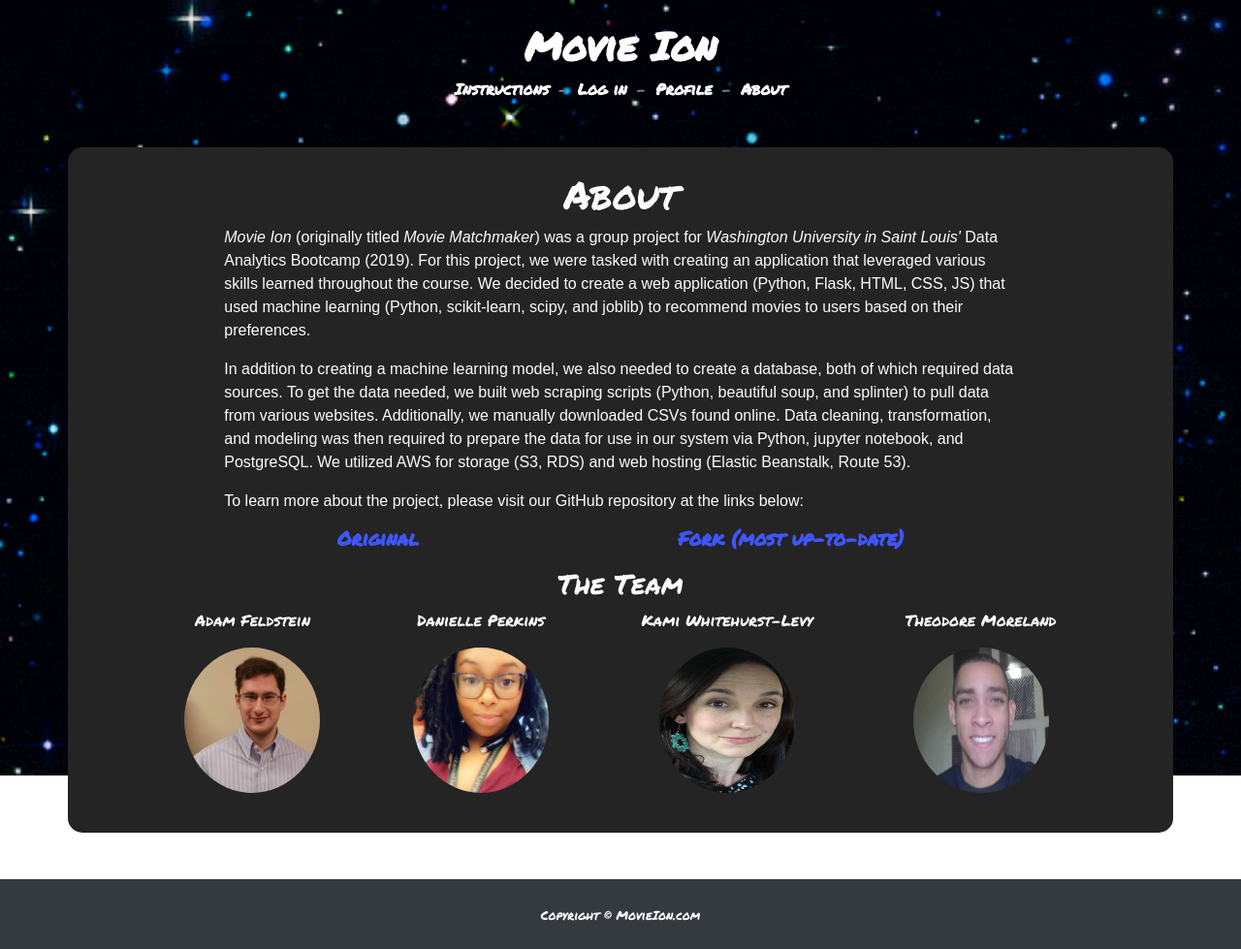
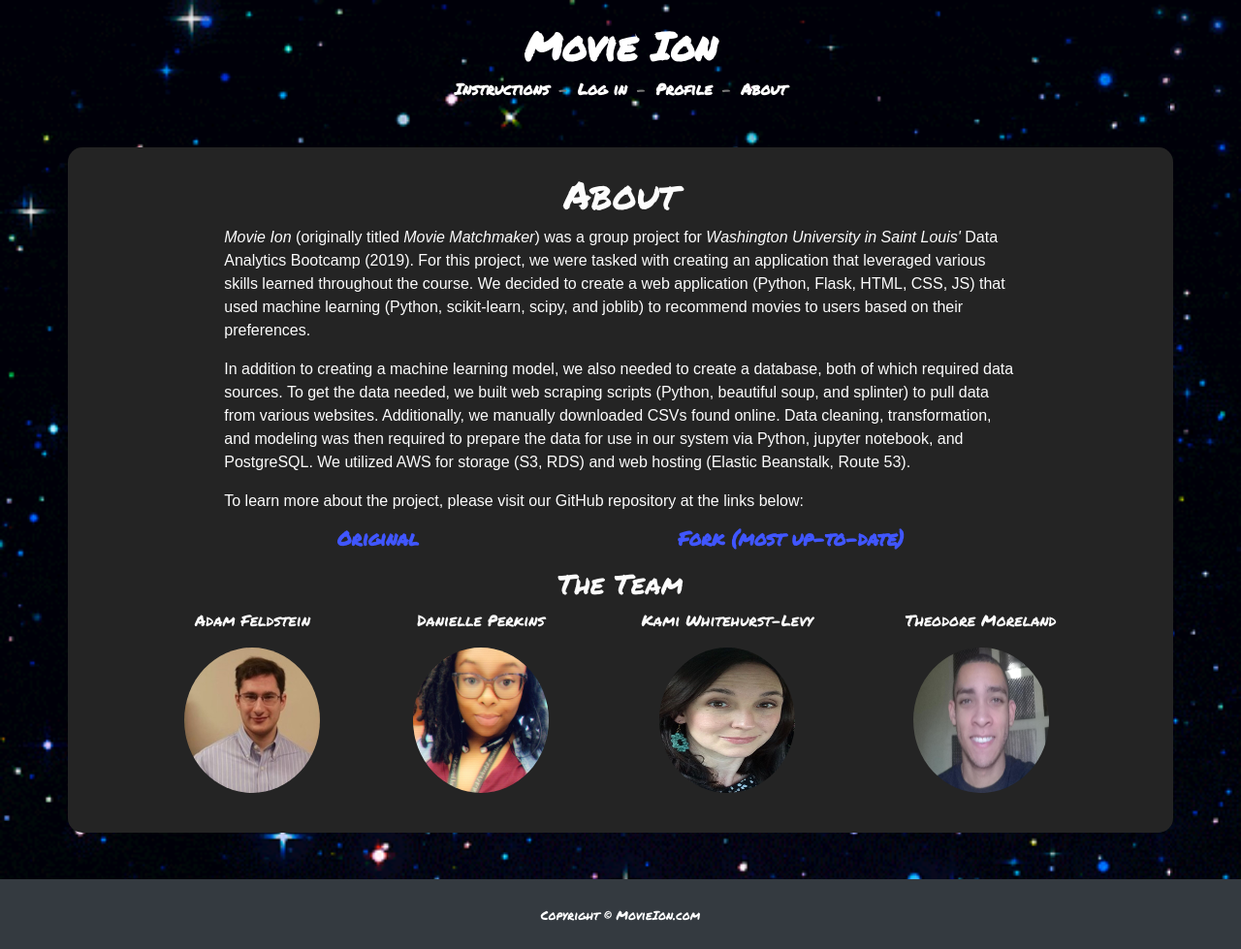
Before and after one commit to theodoremoreland/MovieIon, a Flask app: page /about in a window 1280 px wide. Shown: the whole page at 97% size. Run offline with Flask 2, Linux system fonts and the light colour scheme; parts of the project's set-up code (start-up, migrations or seed data) failed here and were passed over; some libraries are stand-ins or nearby versions.

Commit message:
made fixed background element taller than 100vh but with hidden overflow to hopefully fix bug on safari

```diff
--- a/application/static/css/style.css
+++ b/application/static/css/style.css
@@ -182,7 +182,8 @@ background / loses its fixed effect.  */
   background-image: url("../images/bg8.gif");
   background-size: cover;
   width: 100vw;
-  height: 100vh;
+  height: 120vh;
+  overflow: hidden;
 }
 
 /* Search and scroll bar */
```
